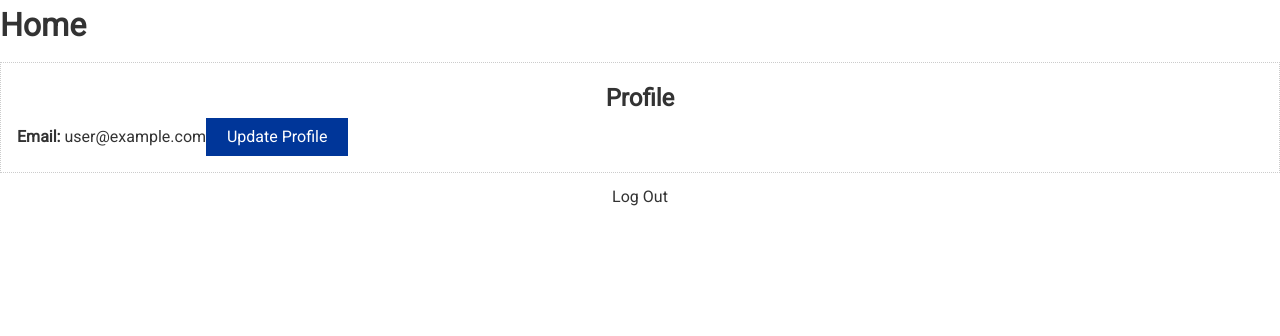
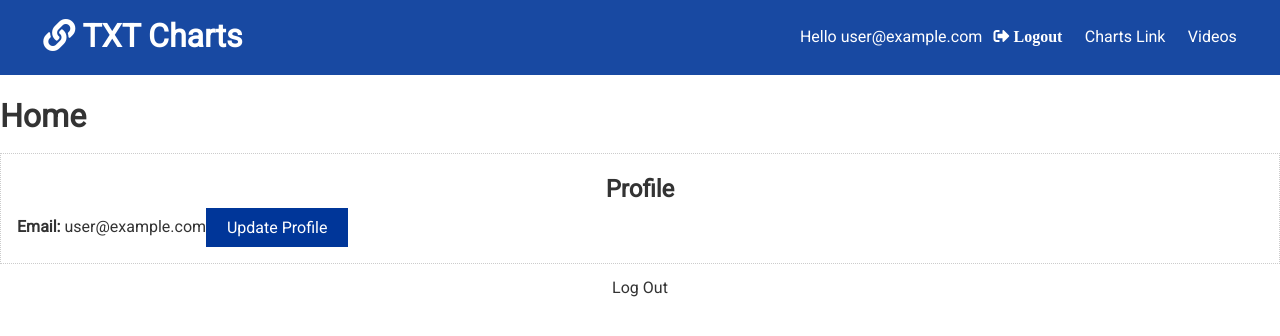
Before and after one commit to mstoniajohn/txtcharts, a React (Create React App) app: page / in a window 1280 px wide. Shown: the top 336 px of the page. Built offline with nearby package versions, Linux system fonts and the light colour scheme; no server answers; sample sign-in values are in the browser's storage.

Commit message:
added firebase auth

```diff
--- a/public/index.html
+++ b/public/index.html
@@ -15,6 +15,10 @@
       user's mobile device or desktop. See https://developers.google.com/web/fundamentals/web-app-manifest/
     -->
 		<link rel="manifest" href="%PUBLIC_URL%/manifest.json" />
+		<link
+			rel="stylesheet"
+			href="https://cdnjs.cloudflare.com/ajax/libs/font-awesome/5.15.3/css/all.min.css"
+		/>
 		<!--
       Notice the use of %PUBLIC_URL% in the tags above.
       It will be replaced with the URL of the `public` folder during the build.
--- a/src/App.js
+++ b/src/App.js
@@ -9,12 +9,14 @@ import SignUp from './components/SignUp';
 import Home from './components/Home';
 import PrivateRoute from './components/PrivateRoute';
 import Links from './components/charts/Links';
+import Navbar from './components/layout/Navbar';
 
 function App() {
 	return (
 		<div className="App">
 			<Router>
 				<AuthProvider>
+					<Navbar />
 					<Switch>
 						<PrivateRoute exact path="/" component={Home} />
 						<PrivateRoute exact path="/links" component={Links} />
--- a/src/components/charts/Links.js
+++ b/src/components/charts/Links.js
@@ -76,12 +76,14 @@ const Links = () => {
 					{docs &&
 						docs.map((doc) => (
 							<div className="card" key={doc.id}>
-								<p>Chart: {doc.charts.chart}</p>
-								<p>Time: {doc.charts.time}</p>
 								<p>
-									Url: <a href={doc.charts.url}>{doc.charts.chart}</a>
+									<a href={doc.charts.url}>{doc.charts.chart}</a> | Time:{' '}
+									{doc.charts.time}
 								</p>
+
 								<small>
+									{' '}
+									URL:
 									<a href={doc.charts.url}>{doc.charts.url}</a>
 								</small>
 							</div>
--- /dev/null
+++ b/src/components/layout/Navbar.js
@@ -0,0 +1,69 @@
+import React, { useContext } from 'react';
+import PropTypes from 'prop-types';
+import { Link } from 'react-router-dom';
+
+import { useAuth } from '../../contexts/AuthContext';
+
+// import ContactContext from '../../context/contact/contactContext';
+
+const Navbar = ({ title, icon }) => {
+	const { login, signup, logout, currentUser } = useAuth();
+	// const { clearContacts } = contactContext;
+
+	const onLogout = () => {
+		logout();
+		// clearContacts();
+	};
+	const authLinks = (
+		<>
+			<li>Hello {currentUser && currentUser.email}</li>
+			<li>
+				<a onClick={onLogout} href="#!">
+					<i className="fas fa-sign-out-alt">
+						{' '}
+						<span className="hide-mobile">Logout</span>
+					</i>
+				</a>
+			</li>
+			<li>
+				<Link to="/links">Charts Link</Link>
+			</li>
+			<li>
+				<Link to="/video">Videos</Link>
+			</li>
+		</>
+	);
+	const guestLinks = (
+		<>
+			<li>
+				<Link to="/signup">Register</Link>
+			</li>
+			<li>
+				<Link to="/login">Login</Link>
+			</li>
+		</>
+	);
+	return (
+		<>
+			<div className="navbar bg-primary">
+				<h1>
+					<Link to="/">
+						<i className={icon} /> {title}
+					</Link>
+				</h1>
+
+				<ul>{currentUser ? authLinks : guestLinks}</ul>
+			</div>
+		</>
+	);
+};
+
+Navbar.propTypes = {
+	title: PropTypes.string.isRequired,
+	icon: PropTypes.string,
+};
+Navbar.defaultProps = {
+	title: 'TXT Charts',
+	icon: 'fas fa-link',
+};
+export default Navbar;
--- /dev/null
+++ b/src/contexts/alert/alertContext.js
@@ -0,0 +1,5 @@
+import { createContext } from 'react';
+
+const alertContext = createContext();
+
+export default alertContext;
```
Also changed, not shown: src/components/layout/Alerts.js (added, +18 -0 lines), src/components/layout/Spinner.js (added, +12 -0 lines), src/contexts/alert/AlertState.js (added, +35 -0 lines), src/contexts/alert/alertReducer.js (added, +14 -0 lines), src/components/layout/spinner.gif (added). Lines whose indentation alone changed are shown as unchanged.
